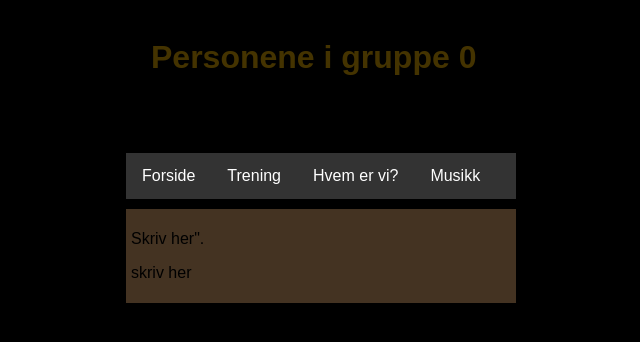
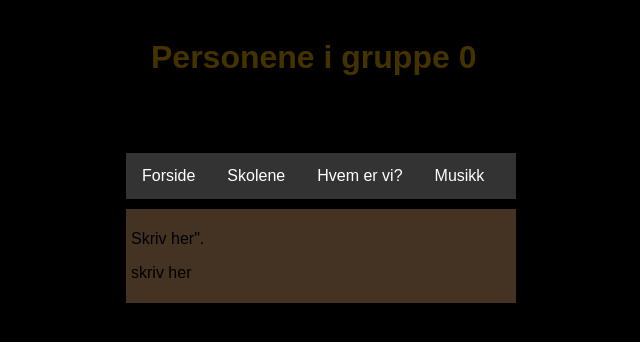
Before and after one commit to 2INF5/Flexbox, a plain HTML site: page skolene/skolene.html in a window 1280 px wide. Shown: the full height of the page, 319-959 px from the left. Drawn offline with Linux system fonts and the light colour scheme.

Commit message:
Update skolene.html

```diff
--- a/skolene/skolene.html
+++ b/skolene/skolene.html
@@ -15,7 +15,7 @@
     <div class="meny">
       <ul>
     <li><a class="Forside" href="Flexbox/index.html">Forside</a></li>
-    <li><a href="Flexbox/skolene/skolene.html"><font face="arial">Trening</a></li>
+    <li><a href="Flexbox/skolene/skolene.html"><font face="arial">Skolene</a></li>
     <li><a href="Flexbox/personer/personer.html"><font face="arial">Hvem er vi?</a></li>
     <li><a href="Flexbox/musikk/musikk.html"><font face="arial">Musikk</a></li>
     </ul>
```
